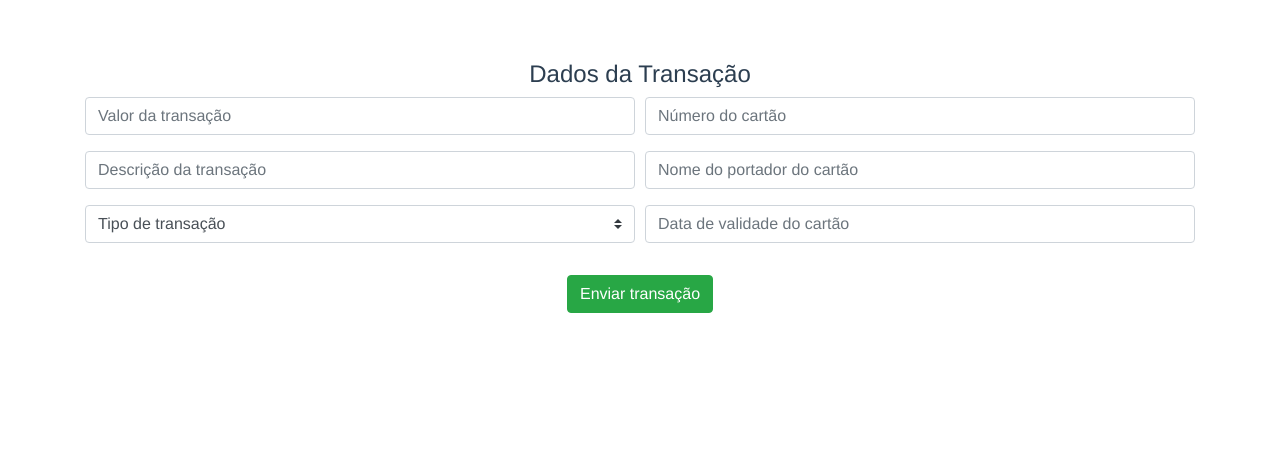
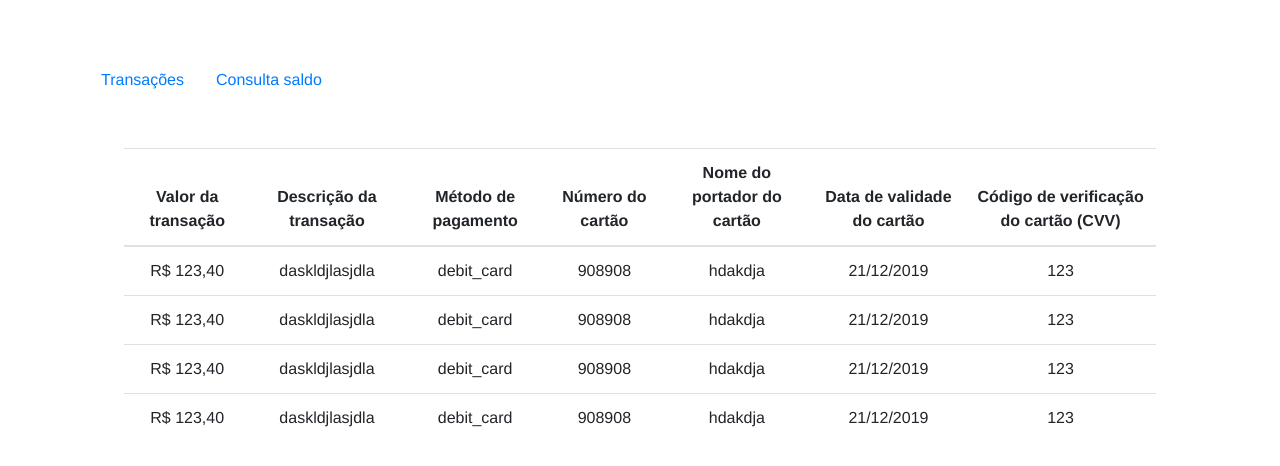
Before and after one commit to thiagosaife/pagarme-front, a Vue app: page /transactions/list in a window 1280 px wide. Shown: the top 466 px of the page. Built offline with nearby package versions, Linux system fonts and the light colour scheme.

Commit message:
Estrutura inicial do front para transactions, ok.

```diff
--- a/package.json
+++ b/package.json
@@ -11,7 +11,8 @@
     "axios": "^0.19.0",
     "bootstrap-vue": "^2.0.0-rc.27",
     "core-js": "^2.6.5",
-    "vue": "^2.6.10"
+    "vue": "^2.6.10",
+    "vue-router": "^3.0.7"
   },
   "devDependencies": {
     "@babel/polyfill": "^7.4.4",
--- a/src/App.vue
+++ b/src/App.vue
@@ -1,17 +1,23 @@
 <template>
-  <div id="app">
-    <CreateTransaction msg="Welcome to Your Vue.js App"/>
-  </div>
+  <b-container class="mb-3">
+    <div id="app">
+      <ul class="nav justify-content-start">
+        <li class="nav-item">
+          <router-link class="nav-link active" :to="{ name: 'transactions-dashboard' }">Transações</router-link>
+        </li>
+        <li class="nav-item">
+          <router-link class="nav-link active" :to="{ name: 'transactions-dashboard' }">Consulta saldo</router-link>
+        </li>
+      </ul>
+      <router-view class="mt-5"/>
+    </div>
+  </b-container>
 </template>
 
 <script>
-import CreateTransaction from '@/components/CreateTransaction.vue'
 
 export default {
   name: 'app',
-  components: {
-    CreateTransaction
-  }
 }
 </script>
 
--- /dev/null
+++ b/src/components/transactions/ListTransactions.vue
@@ -0,0 +1,80 @@
+<template>
+  <div class="container mb-3">
+    <table class="table">
+      <thead>
+        <tr>
+          <th scope="col" v-for="(heading, index) in headings" :key="index">
+            {{ heading }}
+          </th>
+        </tr>
+      </thead>
+      <tbody>
+        <tr v-for="(transaction, index) in transactionsList"  :key="index">
+          <td>{{ transaction.price }}</td>
+          <td>{{ transaction.description }}</td>
+          <td>{{ transaction.selectedMethod }}</td>
+          <td>{{ transaction.cardNumber }}</td>
+          <td>{{ transaction.cardOwner }}</td>
+          <td>{{ transaction.cardValidityDate }}</td>
+          <td>{{ transaction.cardVerificationCode }}</td>
+        </tr>
+      </tbody>
+    </table>
+  </div>
+</template>
+
+<script>
+export default {
+  data() {
+    return {
+      headings: [
+        'Valor da transação',
+        'Descrição da transação',
+        'Método de pagamento',
+        'Número do cartão',
+        'Nome do portador do cartão',
+        'Data de validade do cartão',
+        'Código de verificação do cartão (CVV)',
+      ],
+      transactionsList: [
+        {
+          cardOwner: 'hdakdja',
+          cardNumber: '908908',
+          cardValidityDate: '21/12/2019',
+          cardVerificationCode: '123',
+          description: 'daskldjlasjdla',
+          price: 'R$ 123,40',
+          selectedMethod: 'debit_card',
+        },
+        {
+          cardOwner: 'hdakdja',
+          cardNumber: '908908',
+          cardValidityDate: '21/12/2019',
+          cardVerificationCode: '123',
+          description: 'daskldjlasjdla',
+          price: 'R$ 123,40',
+          selectedMethod: 'debit_card',
+        },
+        {
+          cardOwner: 'hdakdja',
+          cardNumber: '908908',
+          cardValidityDate: '21/12/2019',
+          cardVerificationCode: '123',
+          description: 'daskldjlasjdla',
+          price: 'R$ 123,40',
+          selectedMethod: 'debit_card',
+        },
+        {
+          cardOwner: 'hdakdja',
+          cardNumber: '908908',
+          cardValidityDate: '21/12/2019',
+          cardVerificationCode: '123',
+          description: 'daskldjlasjdla',
+          price: 'R$ 123,40',
+          selectedMethod: 'debit_card',
+        },
+      ],
+    };
+  },
+}
+</script>
--- /dev/null
+++ b/src/components/transactions/Transactions.vue
@@ -0,0 +1,30 @@
+<template>
+  <b-row class="container mb-3">
+    <b-col>
+      <router-link class="nav-link active" :to="{ name: 'list-transactions' }">
+        <div class="card" style="width: 18rem;">
+          <div class="card-body">
+            <h5 class="card-title">Listar transações</h5>
+            <h6 class="card-subtitle mb-2 text-muted">Lista todas as transações criadas</h6>
+          </div>
+        </div>
+      </router-link>
+    </b-col>
+    <b-col>
+      <router-link class="nav-link active" :to="{ name: 'create-transaction' }">
+        <div class="card" style="width: 18rem;">
+          <div class="card-body">
+            <h5 class="card-title">Criar nova transação</h5>
+            <h6 class="card-subtitle mb-2 text-muted">Cria uma nova transação</h6>
+          </div>
+        </div>
+      </router-link>
+    </b-col>
+  </b-row>
+</template>
+
+<script>
+
+export default {
+}
+</script>
--- a/src/main.js
+++ b/src/main.js
@@ -4,6 +4,7 @@ import Vue from 'vue'
 import App from '@/App.vue'
 import '@/plugins/bootstrap-vue'
 import BootstrapVue from 'bootstrap-vue'
+import router from '@/routes';
 
 import 'bootstrap/dist/css/bootstrap.css'
 import 'bootstrap-vue/dist/bootstrap-vue.css'
@@ -12,5 +13,6 @@ Vue.use(BootstrapVue)
 Vue.config.productionTip = false
 
 new Vue({
+  router,
   render: h => h(App),
 }).$mount('#app')
--- /dev/null
+++ b/src/routes/index.js
@@ -0,0 +1,33 @@
+import Vue from 'vue';
+import Home from '@/views/Home.vue';
+import Router from 'vue-router';
+import Transactions from '@/routes/transactions/Transactions';
+
+Vue.use(Router);
+
+const allRoutes = [];
+const mainRoute = [
+  {
+    path: '/',
+    redirect: {
+      name: 'home',
+    },
+  },
+  {
+    path: '/home',
+    name: 'home',
+    component: Home,
+    meta: {
+      title: 'Home',
+    },
+  },
+];
+
+const routes = allRoutes.concat(mainRoute, Transactions);
+const router = new Router({
+  mode: 'history',
+  base: process.env.BASE_URL,
+  routes,
+});
+
+export default router;
--- /dev/null
+++ b/src/routes/transactions/Transactions.js
@@ -0,0 +1,47 @@
+import CreateTransaction from '@/components/transactions/CreateTransaction.vue';
+import ListTransactions from '@/components/transactions/ListTransactions.vue';
+import Router from '@/views/Router.vue';
+import Transactions from '@/components/transactions/Transactions.vue';
+
+const routes = [
+  {
+    meta: {
+      title: 'Transações',
+    },
+    path: '/transactions',
+    name: 'transactions',
+    redirect: { name: 'transactions-dashboard' },
+    component: Router,
+    children: [
+      {
+        path: 'dashboard',
+        name: 'transactions-dashboard',
+        component: Transactions,
+        props: true,
+        meta: {
+          title: 'Dashboard de transações',
+        },
+      },
+      {
+        path: 'create',
+        name: 'create-transaction',
+        component: CreateTransaction,
+        props: true,
+        meta: {
+          title: 'Criar nova transação',
+        },
+      },
+      {
+        path: 'list',
+        name: 'list-transactions',
+        component: ListTransactions,
+        props: true,
+        meta: {
+          title: 'Listar todas as transações',
+        },
+      },
+    ],
+  },
+];
+
+export default routes;
--- /dev/null
+++ b/src/views/Home.vue
@@ -0,0 +1,17 @@
+<template>
+  <b-container fluid class="main-content-container">
+    <div class="home">
+      <div class="home__content">
+        <h2>PagarMe</h2>
+        <h3>Bem vindo ao CRUD básico</h3>
+        <p>Por favor, navegue pelo menu superior</p>
+      </div>
+    </div>
+  </b-container>
+</template>
+
+<script>
+export default {
+  name: 'Home',
+};
+</script>
--- /dev/null
+++ b/src/views/Router.vue
@@ -0,0 +1,5 @@
+<template>
+  <div fluid class="main-content-container px-4 pb-4">
+    <router-view />
+  </div>
+</template>
```
Also changed, not shown: src/components/HelloWorld.vue (deleted, +0 -58 lines), src/services/ApiServices.js (added, +13 -0 lines), src/components/transactions/CreateTransaction.vue (renamed from src/components/CreateTransaction.vue), 1 other file (tests, documents, lock files or other folders).
